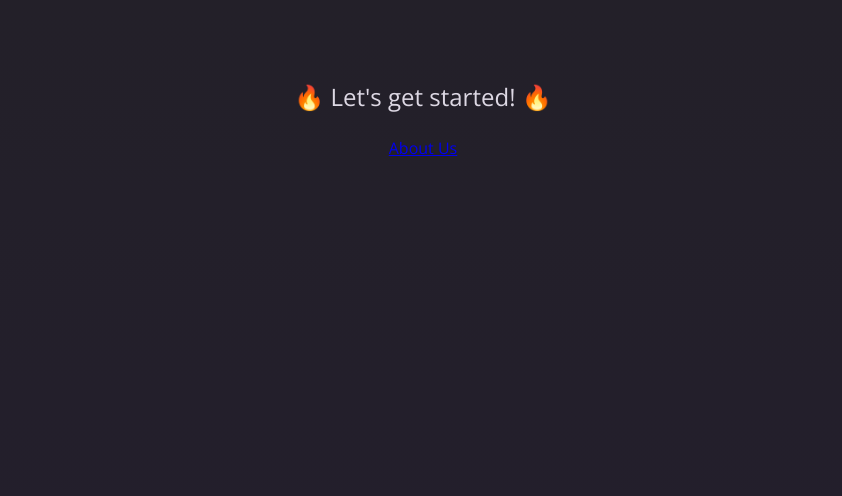
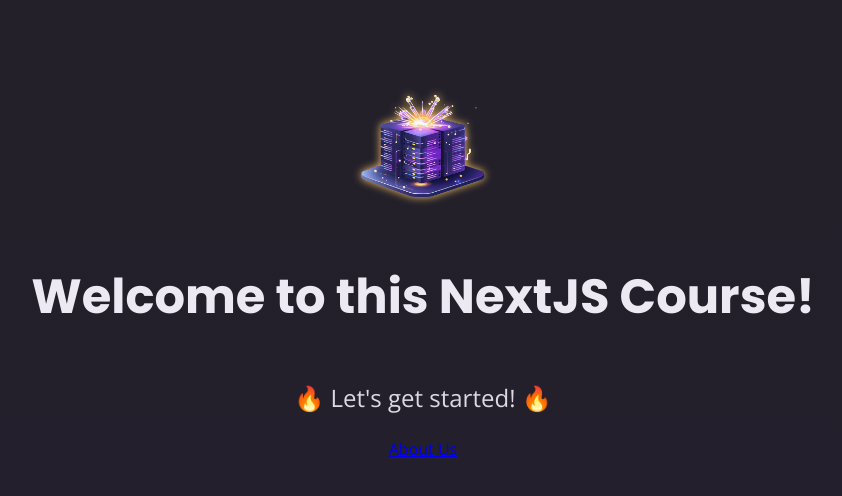
Before and after one commit to Sherry90/2024-next.js14-app-router, a Next.js app: page / in a window 1280 px wide. Shown: the top 496 px of the page, without its empty margins (217-1059 px from the left). Built offline with nearby package versions, Linux system fonts and the light colour scheme.

Commit message:
feat: import header

```diff
--- a/app/page.js
+++ b/app/page.js
@@ -1,8 +1,11 @@
 import Link from "next/link";
+
+import Header from "@/app/about/components/header";
 
 export default function Home() {
   return (
     <main>
+      <Header />
       <p>🔥 Let&apos;s get started! 🔥</p>
       <Link href={"/about"}>About Us</Link>
     </main>
```
